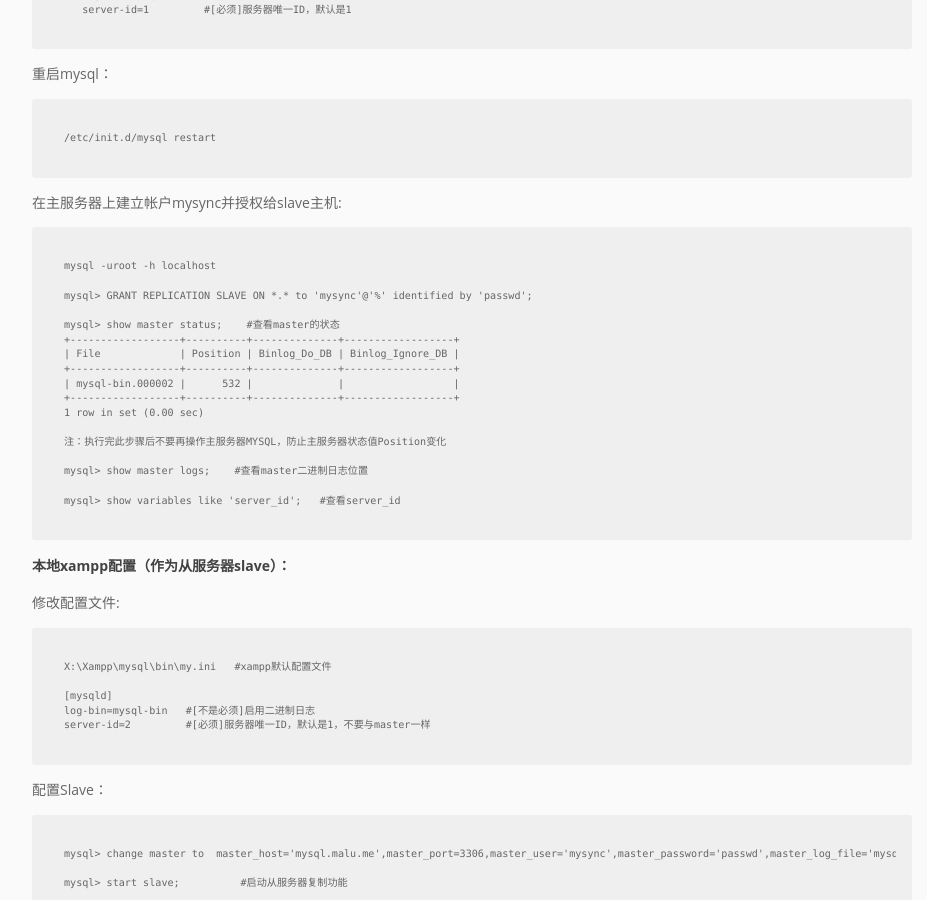
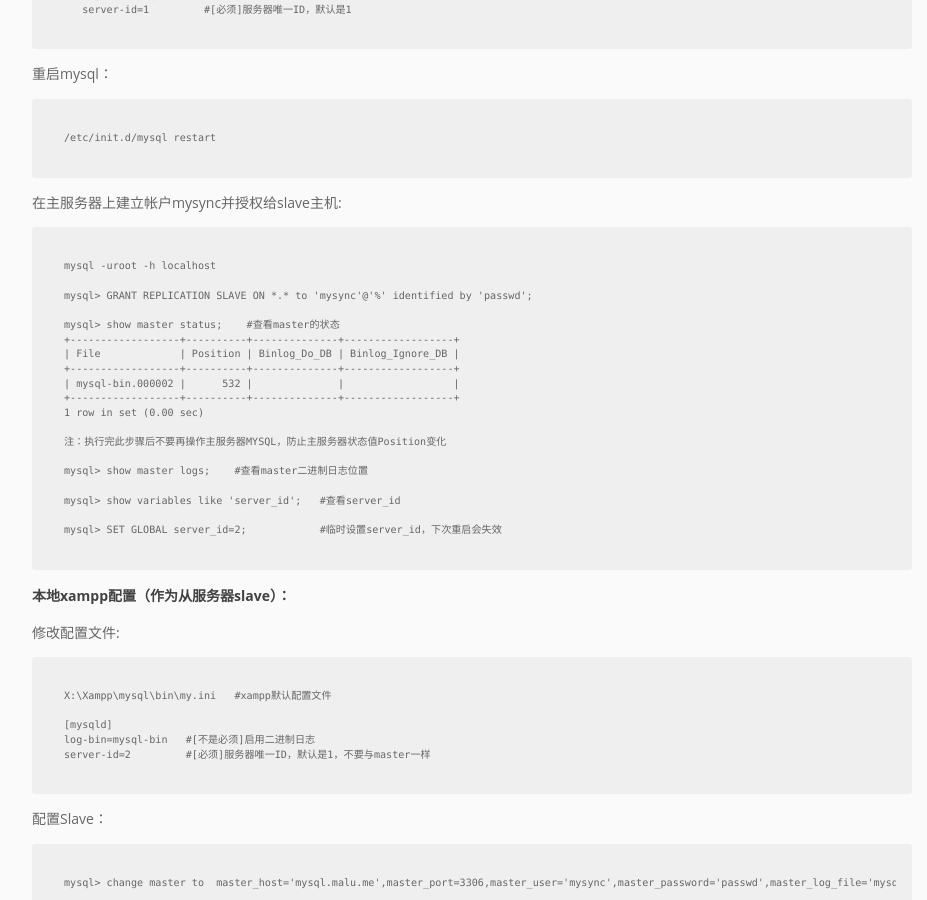
Before and after one commit to pingmalu/pingmalu.github.io, a Jekyll site: the page built from _posts/2016-11-15-MySQL线上与本地实时同步.md, in a window 1280 px wide and 900 px high, scrolled down 767 px. Shown: the whole window, without its empty margins (168-1095 px from the left). Built offline with Jekyll 4.4.1, drawn with Linux system fonts in a browser that asks for light colours; nearby versions of some CDN libraries.

Commit message:
'update'

```diff
--- a/_posts/2016-11-15-MySQL线上与本地实时同步.md
+++ b/_posts/2016-11-15-MySQL线上与本地实时同步.md
@@ -48,6 +48,8 @@ title:  "MySQL线上与本地实时同步"
 	mysql> show master logs;    #查看master二进制日志位置
 
     mysql> show variables like 'server_id';   #查看server_id
+
+	mysql> SET GLOBAL server_id=2;            #临时设置server_id，下次重启会失效
 
 ### 本地xampp配置（作为从服务器slave）：
 
```
